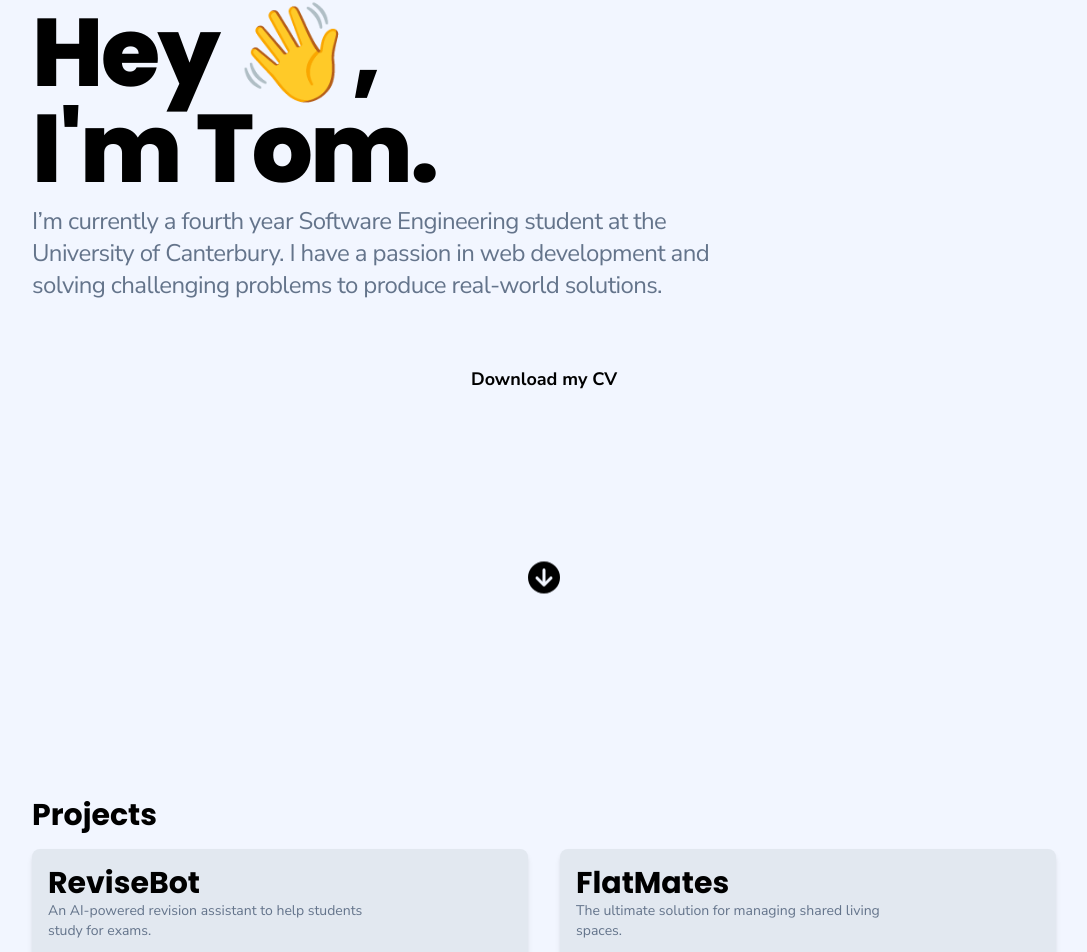
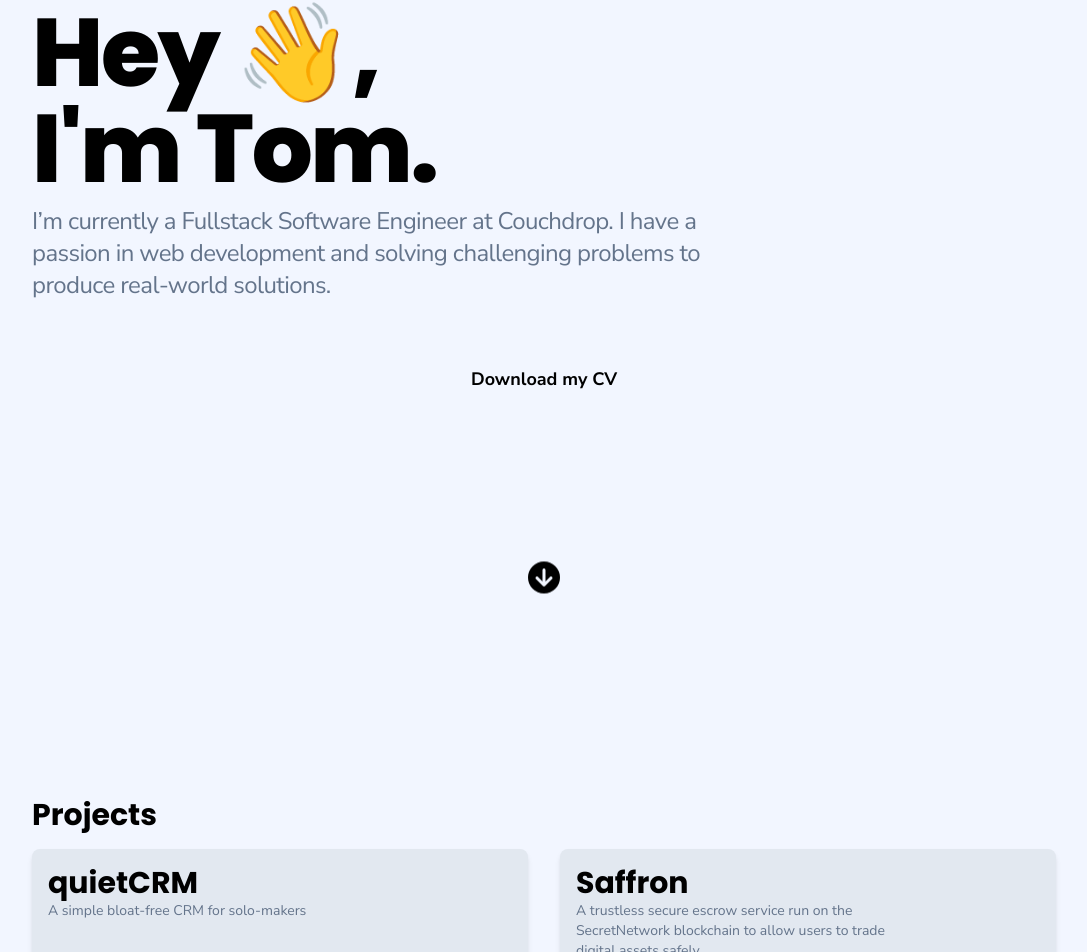
Before and after one commit to barthelmeh/tom.barthelmeh, a React (Vite) app: page / in a window 1280 px wide. Shown: the part 151-1103 px from the top of the page, without its empty margins (96-1183 px from the left). Built offline with nearby package versions, Linux system fonts and the light colour scheme.

Commit message:
+ Now up to date for mid-2025

```diff
--- a/src/assets/ExperiencesJSON.tsx
+++ b/src/assets/ExperiencesJSON.tsx
@@ -1,11 +1,10 @@
 const ExperiencesJSON: Experience[] = [
     {
-        title: 'Full Stack Software Engineer',
+        title: 'Fullstack Software Engineer',
         company: 'Couchdrop',
         company_image_url: 'couchdrop_logo.png',
         from: 'Nov 2024',
         to: 'Present',
-        responsibilities: ['SFTP']
     },
     {
         title: 'Tutor',
--- a/src/assets/ProjectsJSON.tsx
+++ b/src/assets/ProjectsJSON.tsx
@@ -1,13 +1,8 @@
 const ProjectsJSON: ProjectType[] = [
     {
-        title: 'ReviseBot',
-        description: 'An AI-powered revision assistant to help students study for exams.',
-        tools: ['React', 'TailwindCSS', 'OpenAPI'],
-    },
-    {
-        title: 'FlatMates',
-        description: 'The ultimate solution for managing shared living spaces.',
-        tools: ['React', 'TailwindCSS', 'Rust']
+        title: 'quietCRM',
+        description: 'A simple bloat-free CRM for solo-makers',
+        tools: ['React', 'TypeScript', 'nodeJS', 'Fastify']
     },
     {
         title: 'Saffron',
--- a/src/components/Title.tsx
+++ b/src/components/Title.tsx
@@ -23,13 +23,12 @@ const Title = () => {
                 </h1>
                 {/*Description for larger screens*/}
                 {window.screen.width > 768 && <p className="font-body tracking-tight sm:text-lg lg:text-2xl sm:max-w-[70%] text-slate-500 z-10">
-                    I’m currently a fourth year Software Engineering student at the University of Canterbury. I have a
-                    passion in web development and solving challenging problems to produce real-world solutions.
+                    I’m currently a Fullstack Software Engineer at Couchdrop. I have a passion in web development and solving challenging problems to produce real-world solutions.
                 </p>}
 
                 {/*Description for smaller screens*/}
                 {window.screen.width <= 768 && <p className="font-body tracking-tight lg:text-2xl sm:max-w-[70%] text-slate-500 z-10">
-                    I’m currently a 4th year SENG student at the University of Canterbury.
+                    Fullstack software engineer
                 </p>}
             </div>
 
```
Also changed, not shown: 1 other file (tests, documents, lock files or other folders).
